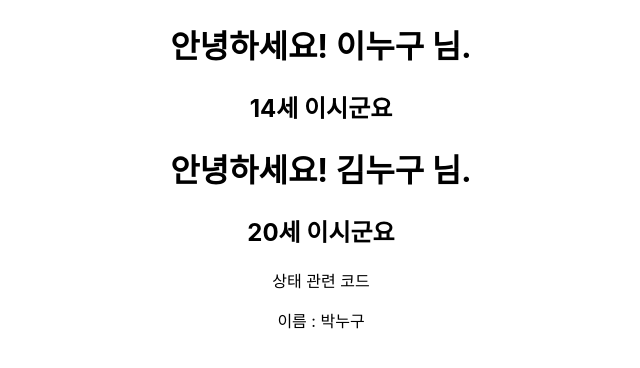
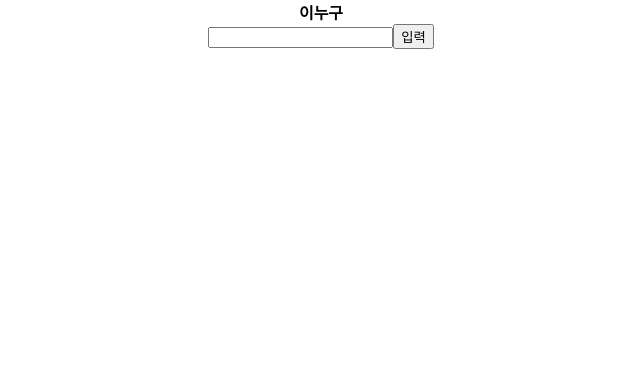
Before and after one commit to tigerlcw/2023FintechEdu, a React (Create React App) app in the folder app/front/: page / in a window 1280 px wide. Shown: the top 368 px of the page, without its empty margins (319-959 px from the left). Built offline with nearby package versions, Linux system fonts and the light colour scheme.

Commit message:
lecture react event.target

```diff
--- a/app/front/src/App.js
+++ b/app/front/src/App.js
@@ -1,13 +1,15 @@
 import './App.css';
 import Welcome from './Components/Welcome'; // 컴포넌트 import
 import StateComponent from './Components/StateComponent';
+import InputComponent from './Components/InputComponent';
 
 function App() {
   return (
     <div className="App">
-      <Welcome username="이누구" age={14} /> {/* 컴포넌트 사용 */}
+      {/* <Welcome username="이누구" age={14} />
       <Welcome username="김누구" age={20} />
-      <StateComponent />
+      <StateComponent /> */}
+      <InputComponent /> {/* 컴포넌트 사용 */}
     </div>
   );
 }
--- /dev/null
+++ b/app/front/src/Components/InputComponent.js
@@ -0,0 +1,25 @@
+import { useState } from 'react';
+
+const InputComponent = () => {
+  let [username, setUserName] = useState('이누구');
+  const handleClick = () => {
+    console.log(username);
+  };
+
+  const handleChange = (event) => {
+    const { value } = event.target;
+    setUserName(value);
+    console.log(value);
+  };
+
+  return (
+    <div>
+      <b>{username}</b>
+      <br />
+      <input onChange={handleChange}></input>
+      <button onClick={handleClick}>입력</button>
+    </div>
+  );
+};
+
+export default InputComponent;
```
